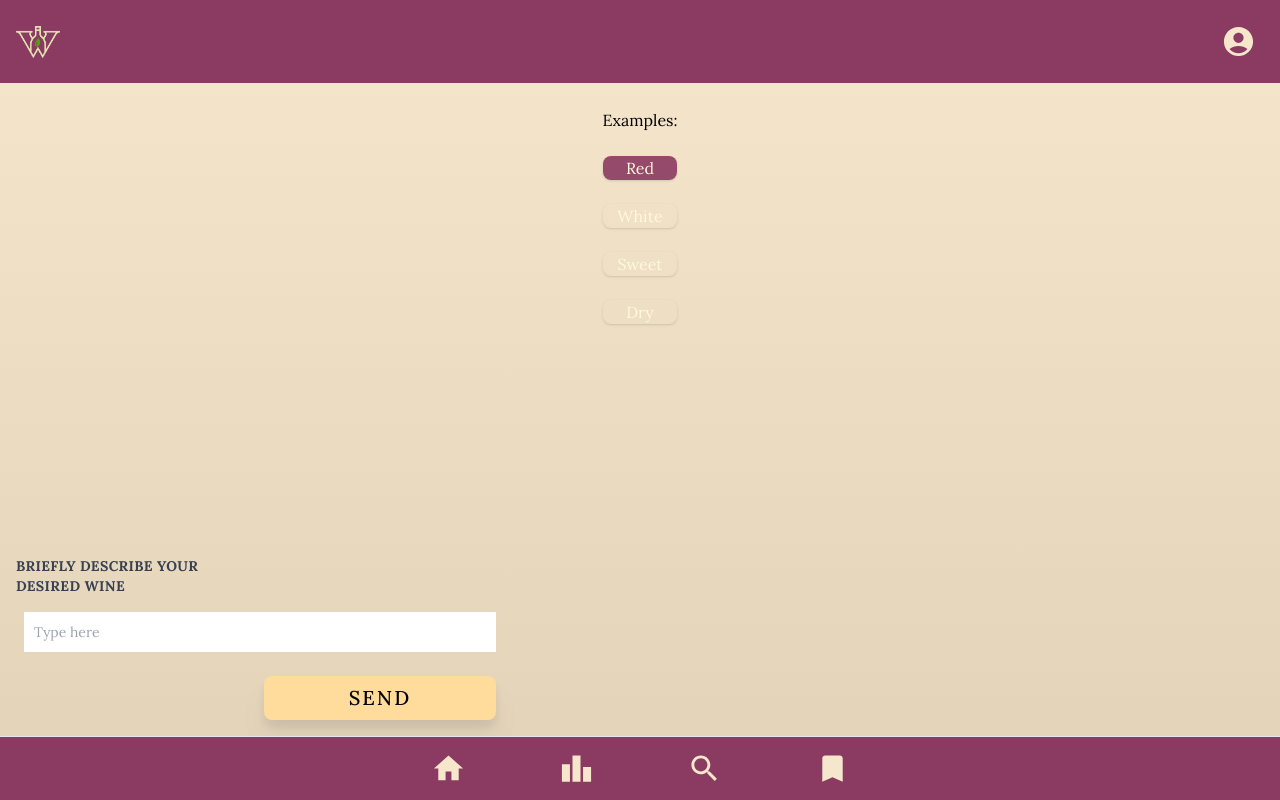
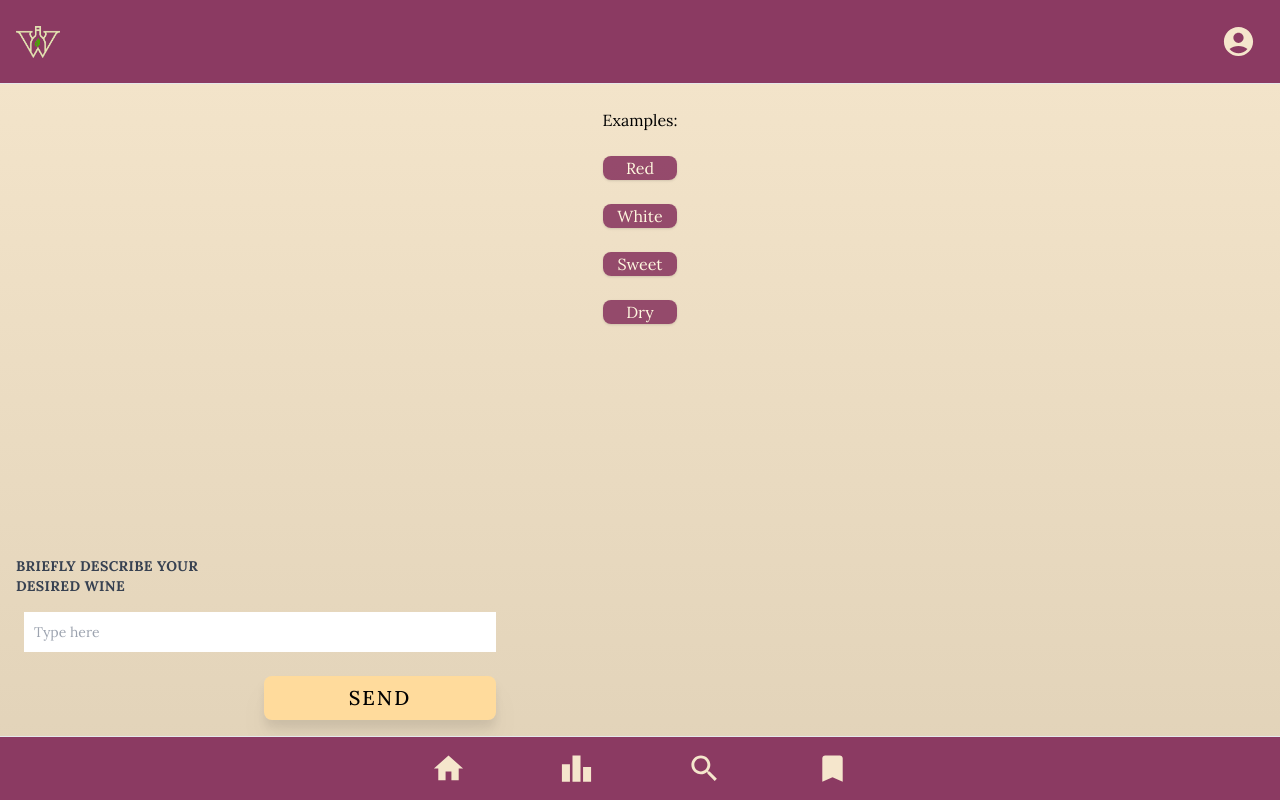
Before and after one commit to erictatchell/WineWhisperer, a Next.js app: page /main/home in a window 1280 px wide. Built offline with nearby package versions, Linux system fonts and the light colour scheme.

Commit message:
fixed example coloruing issues on home page

```diff
--- a/pages/main/home.tsx
+++ b/pages/main/home.tsx
@@ -98,13 +98,13 @@ export default function Home() {
             <div className="grid text-lightdijon max-w-sm ml- mr- mb-6 border-brendan rounded-lg shadow bg-brendan/90 dark:bg-brendan/90 dark:border-gray-700 sm:max-w-full">
               <button onClick={() => { setDescription('Red'); handleSubmit; }} onChange={handleDescriptionChange} className="grid justify-center">Red</button>
             </div>
-            <div className="grid text-lightdijon max-w-sm ml- mr- mb-6 border-brendan rounded-lg shadow dark:bg-brendan/90 dark:border-gray-700 sm:max-w-full">
+            <div className="grid text-lightdijon max-w-sm ml- mr- mb-6 border-brendan rounded-lg shadow bg-brendan/90 dark:bg-brendan/90 dark:border-gray-700 sm:max-w-full">
               <button onClick={() => { setDescription('White'); handleSubmit; }} onChange={handleDescriptionChange} className="grid justify-center">White</button>
             </div>
-            <div className="grid text-lightdijon max-w-sm ml- mr- mb-6 border-brendan rounded-lg shadow dark:bg-brendan/90 dark:border-gray-700 sm:max-w-full">
+            <div className="grid text-lightdijon max-w-sm ml- mr- mb-6 border-brendan rounded-lg shadow bg-brendan/90 dark:bg-brendan/90 dark:border-gray-700 sm:max-w-full">
               <button onClick={() => { setDescription('Sweet'); handleSubmit; }} onChange={handleDescriptionChange} className="grid justify-center">Sweet</button>
             </div>
-            <div className="grid text-lightdijon max-w-sm ml- mr- mb-6 border-brendan rounded-lg shadow dark:bg-brendan/90 dark:border-gray-700 sm:max-w-full">
+            <div className="grid text-lightdijon max-w-sm ml- mr- mb-6 border-brendan rounded-lg shadow bg-brendan/90 dark:bg-brendan/90 dark:border-gray-700 sm:max-w-full">
               <button onClick={() => { setDescription('Dry'); handleSubmit; }} onChange={handleDescriptionChange} className="grid justify-center">Dry</button>
             </div>
           </>
```
